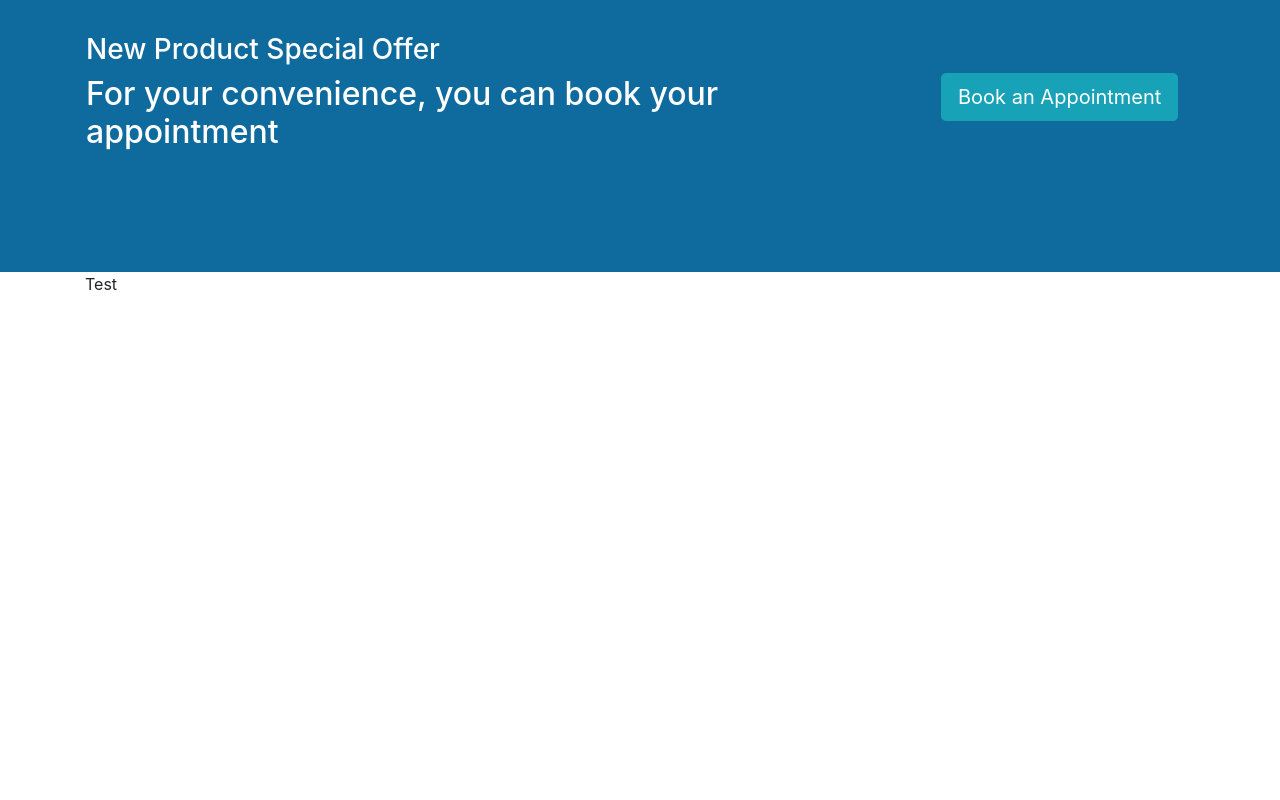
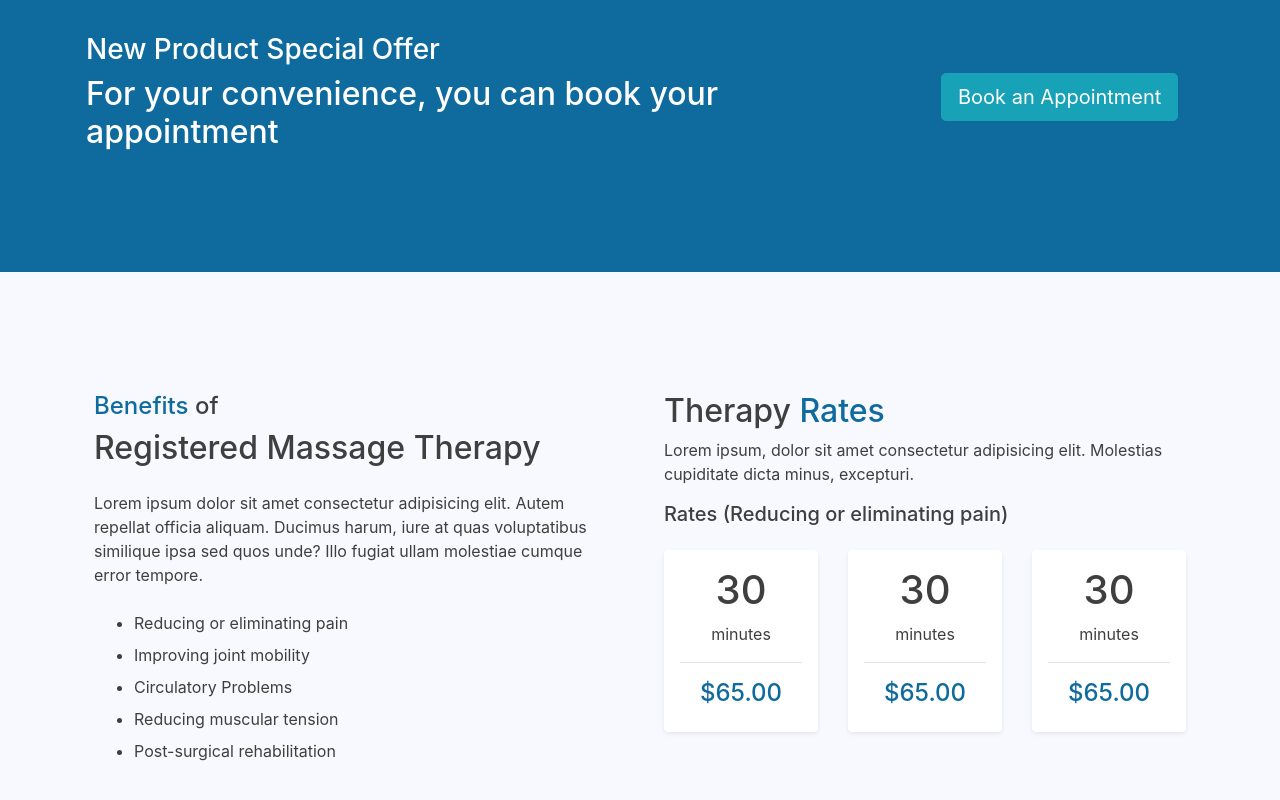
Before and after one commit to pjguitar15/react-ilhwa-website, a React (Create React App) app: page / in a window 1280 px wide. Shown: the part 2806-3606 px from the top of the page. Before the commit the page ends 3102 px from the top, so only its background shows below. Built offline with nearby package versions, Linux system fonts and the light colour scheme.

Commit message:
added a section

```diff
--- a/src/App.css
+++ b/src/App.css
@@ -46,3 +46,8 @@
   background: #0f6b9e;
   color: white;
 }
+.benefits {
+  background: #f8f9fe;
+  padding: 6rem 0;
+  color: rgb(63, 63, 63);
+}
--- a/src/components/Benefits.jsx
+++ b/src/components/Benefits.jsx
@@ -1,12 +1,66 @@
 import React from 'react'
-import { Container, Row, Col } from 'react-bootstrap'
+import { Container, Row, Col, Card } from 'react-bootstrap'
 
 const Benefits = () => {
   return (
-    <div>
+    <div className='benefits m-0'>
       <Container>
         <Row>
-          <Col>Test</Col>
+          <Col md='6' className='p-4'>
+            <h4>
+              <span style={{ color: '#0f6b9e' }}>Benefits </span>of
+            </h4>
+            <h2>Registered Massage Therapy</h2>
+            <p className='my-4'>
+              Lorem ipsum dolor sit amet consectetur adipisicing elit. Autem
+              repellat officia aliquam. Ducimus harum, iure at quas voluptatibus
+              similique ipsa sed quos unde? Illo fugiat ullam molestiae cumque
+              error tempore.
+            </p>
+            <ul>
+              <li className='my-2'>Reducing or eliminating pain</li>
+              <li className='my-2'>Improving joint mobility</li>
+              <li className='my-2'>Circulatory Problems</li>
+              <li className='my-2'>Reducing muscular tension</li>
+              <li className='my-2'>Post-surgical rehabilitation</li>
+            </ul>
+          </Col>
+          <Col md='6' className='p-4'>
+            <h2>
+              Therapy <span style={{ color: '#0f6b9e' }}>Rates</span>
+            </h2>
+            <p>
+              Lorem ipsum, dolor sit amet consectetur adipisicing elit.
+              Molestias cupiditate dicta minus, excepturi.
+            </p>
+            <h5 className='mb-4'>Rates {'(Reducing or eliminating pain)'}</h5>
+            <Row>
+              <Col md='4'>
+                <Card className='border-0 shadow-sm text-center p-3'>
+                  <h1>30</h1>
+                  <p className='m-0'>minutes</p>
+                  <hr />
+                  <h4 style={{ color: '#0f6b9e' }}>$65.00</h4>
+                </Card>
+              </Col>
+              <Col md='4'>
+                <Card className='border-0 shadow-sm text-center p-3'>
+                  <h1>30</h1>
+                  <p className='m-0'>minutes</p>
+                  <hr />
+                  <h4 style={{ color: '#0f6b9e' }}>$65.00</h4>
+                </Card>
+              </Col>
+              <Col md='4'>
+                <Card className='border-0 shadow-sm text-center p-3'>
+                  <h1>30</h1>
+                  <p className='m-0'>minutes</p>
+                  <hr />
+                  <h4 style={{ color: '#0f6b9e' }}>$65.00</h4>
+                </Card>
+              </Col>
+            </Row>
+          </Col>
         </Row>
       </Container>
     </div>
```
